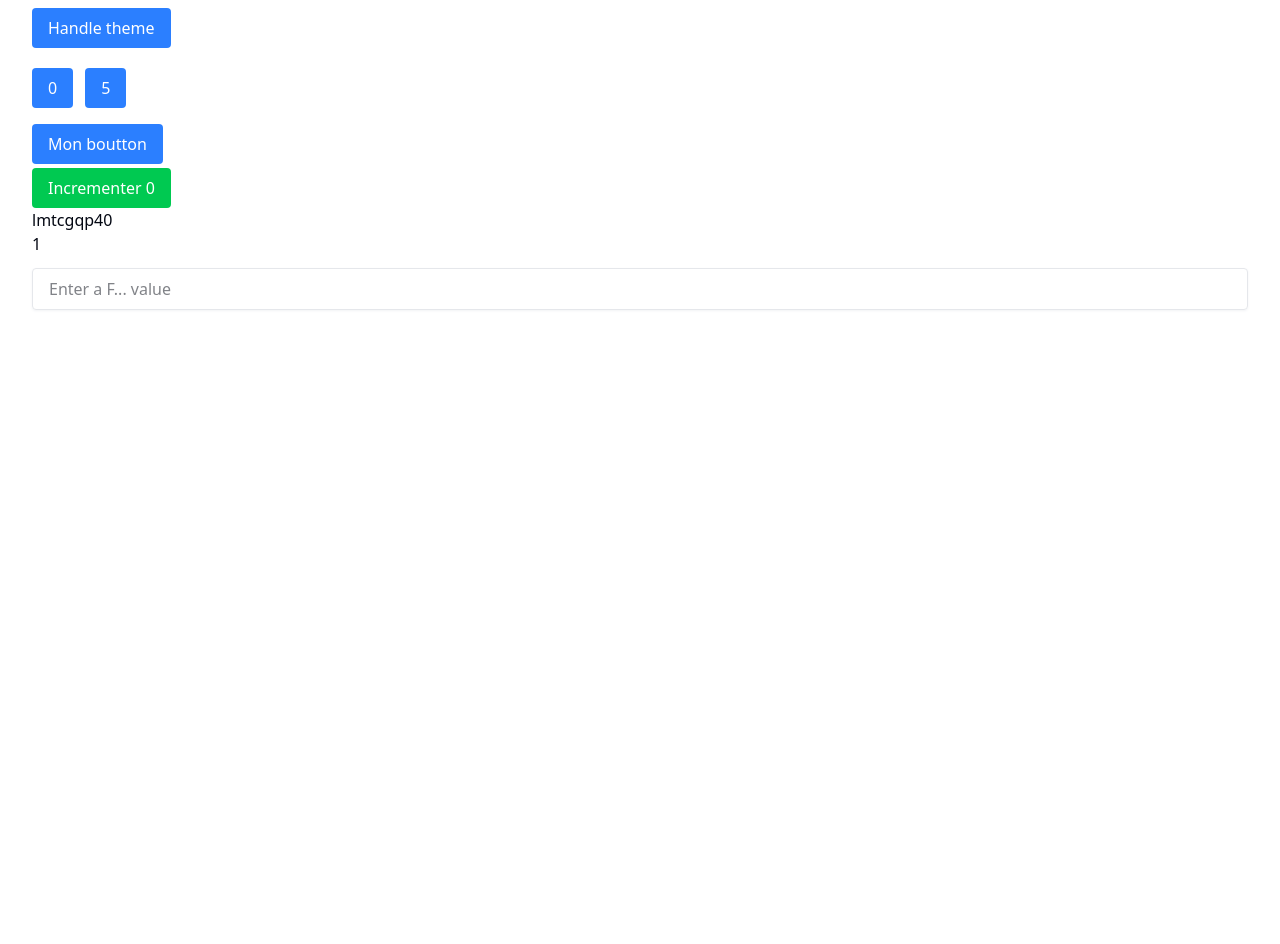
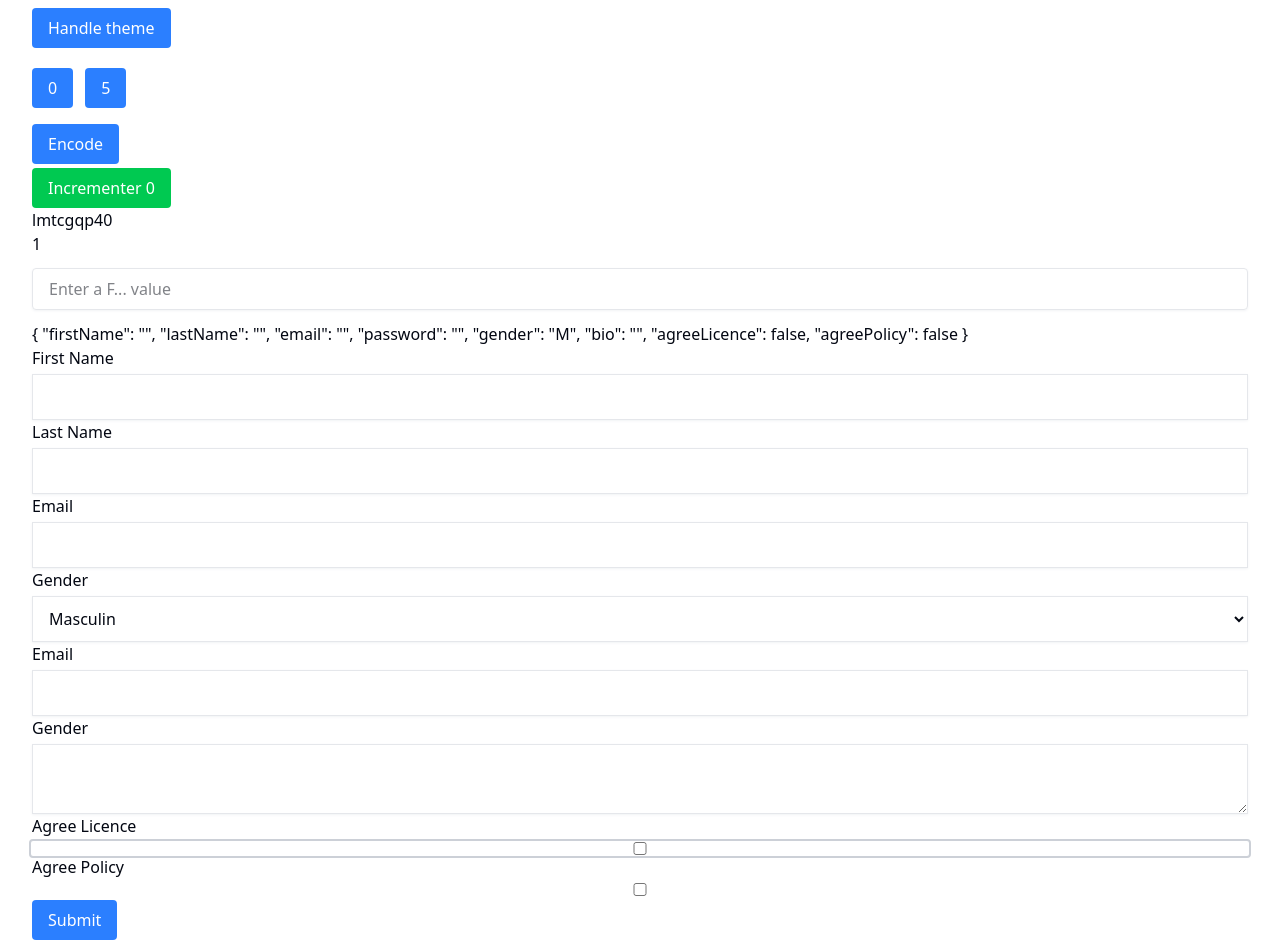
Before and after one commit to NdekoCode/react-discovery, a React (Vite) app: page / in a window 1280 px wide. Shown: the part 120-1064 px from the top of the page. Before the commit the page ends 800 px from the top, so only its background shows below. Built offline with nearby package versions, Linux system fonts and the light colour scheme.

Commit message:
feat: add CustomForm component and integrate it into App, enhance Button component to accept children

```diff
--- a/src/App.tsx
+++ b/src/App.tsx
@@ -1,5 +1,6 @@
 import { Encode } from "./components/custom/block-render";
 import { ControlledInput } from "./components/custom/controlled-input";
+import { CustomForm } from "./components/custom/custom-form";
 import { Increment } from "./components/custom/increment";
 import { useTheme } from "./stores/contexts/theme-context";
 
@@ -21,6 +22,7 @@ function App() {
         <Increment />
         <Encode />
         <ControlledInput />
+        <CustomForm />
       </div>
     </div>
   );
--- a/src/components/custom/block-render.tsx
+++ b/src/components/custom/block-render.tsx
@@ -1,4 +1,11 @@
-import { memo, useCallback, useMemo, useState } from "react";
+import {
+  FC,
+  memo,
+  PropsWithChildren,
+  useCallback,
+  useMemo,
+  useState,
+} from "react";
 
 import { wait } from "@/utils/helpers";
 
@@ -9,11 +16,11 @@ const encodeNumber = (value: number) => {
 
   return (timestamp + random).substring(0, 16); // trim to desired length
 };
-export const Button = memo(function ({
-  handleClick,
-}: {
-  handleClick: () => void;
-}) {
+export const Button: FC<
+  PropsWithChildren<{
+    handleClick: () => void;
+  }>
+> = memo(function ({ handleClick, children }) {
   console.log("Button render");
   return (
     <div className="my-1">
@@ -21,7 +28,7 @@ export const Button = memo(function ({
         className="px-4 py-2 rounded bg-blue-500 text-white transition-all duration-300 hover:bg-blue-600"
         onClick={handleClick}
       >
-        Mon boutton
+        {children}
       </button>
     </div>
   );
@@ -41,7 +48,7 @@ export function Encode() {
   console.log("Encoded render", encoded);
   return (
     <div>
-      <Button handleClick={handleClick} />
+      <Button handleClick={handleClick}>Encode</Button>
       <div>
         <button
           onClick={() => setCount((c) => c + 1)}
--- /dev/null
+++ b/src/components/custom/custom-form.tsx
@@ -0,0 +1,152 @@
+import { ChangeEvent, FormEvent, useCallback, useState } from "react";
+
+import { Button } from "./block-render";
+
+export const CustomForm = () => {
+  console.log("render");
+  const [formData, setFormData] = useState({
+    firstName: "",
+    lastName: "",
+    email: "",
+    password: "",
+    gender: "M",
+    bio: "",
+    agreeLicence: false,
+    agreePolicy: false,
+  });
+  const handleClick = useCallback(() => {
+    console.log("Render submit");
+  }, []);
+  const handleChange = useCallback(
+    (
+      e: ChangeEvent<HTMLInputElement | HTMLTextAreaElement | HTMLSelectElement>
+    ) => {
+      const target = e.target;
+      const value =
+        target instanceof HTMLInputElement && target.type === "checkbox"
+          ? target.checked
+          : target.value;
+
+      setFormData((prevFromData) => ({
+        ...prevFromData,
+        [target.name]: value,
+      }));
+    },
+    []
+  );
+
+  const handleSubmit = useCallback((e: FormEvent<HTMLFormElement>) => {
+    e.preventDefault();
+  }, []);
+  return (
+    <div>
+      <form onSubmit={handleSubmit}>
+        {JSON.stringify(formData, null, 2)}
+        <div className="flex flex-col gap-1">
+          <label htmlFor="firstName">First Name</label>
+          <input
+            type="text"
+            name="firstName"
+            id="firstName"
+            autoFocus
+            value={formData.firstName}
+            onChange={handleChange}
+            className="px-3 py-2.5 border border-gray-200 shadow shadow-gray-100"
+          />
+        </div>
+        <div className="flex flex-col gap-1">
+          <label htmlFor="lastName">Last Name</label>
+          <input
+            type="text"
+            name="lastName"
+            id="lastName"
+            autoFocus
+            value={formData.lastName}
+            onChange={handleChange}
+            className="px-3 py-2.5 border border-gray-200 shadow shadow-gray-100"
+          />
+        </div>
+
+        <div className="flex flex-col gap-1">
+          <label htmlFor="email">Email</label>
+          <input
+            type="text"
+            name="email"
+            id="email"
+            autoFocus
+            value={formData.email}
+            onChange={handleChange}
+            className="px-3 py-2.5 border border-gray-200 shadow shadow-gray-100"
+          />
+        </div>
+
+        <div className="flex flex-col gap-1">
+          <label htmlFor="sex">Gender</label>
+          <select
+            name="gender"
+            defaultValue={formData.gender || "M"}
+            id="gender"
+            autoFocus
+            value={formData.gender}
+            onChange={handleChange}
+            className="px-3 py-2.5 border border-gray-200 shadow shadow-gray-100"
+          >
+            <option value="M">Masculin</option>
+            <option value="F">Feminine</option>
+          </select>
+        </div>
+
+        <div className="flex flex-col gap-1">
+          <label htmlFor="email">Email</label>
+          <input
+            type="text"
+            name="email"
+            id="email"
+            autoFocus
+            value={formData.email}
+            onChange={handleChange}
+            className="px-3 py-2.5 border border-gray-200 shadow shadow-gray-100"
+          />
+        </div>
+
+        <div className="flex flex-col gap-1">
+          <label htmlFor="sex">Gender</label>
+          <textarea
+            name="bio"
+            defaultValue={formData.bio}
+            id="bio"
+            autoFocus
+            value={formData.bio}
+            onChange={handleChange}
+            className="px-3 py-2.5 border border-gray-200 shadow shadow-gray-100"
+          />
+        </div>
+
+        <div className="flex flex-col gap-1">
+          <label htmlFor="email">Agree Licence</label>
+          <input
+            type="checkbox"
+            name="agreeLicence"
+            id="agreeLicence"
+            autoFocus
+            checked={formData.agreeLicence}
+            onChange={handleChange}
+            className="px-3 py-2.5"
+          />
+        </div>
+        <div className="flex flex-col gap-1">
+          <label htmlFor="email">Agree Policy</label>
+          <input
+            type="checkbox"
+            name="agreePolicy"
+            id="agreePolicy"
+            checked={formData.agreePolicy}
+            onChange={handleChange}
+            className="px-3 py-2.5"
+          />
+        </div>
+        <Button handleClick={handleClick}>Submit</Button>
+      </form>
+    </div>
+  );
+};
--- a/src/stores/contexts/theme-context.tsx
+++ b/src/stores/contexts/theme-context.tsx
@@ -30,6 +30,7 @@ export const ThemeContextProvider: FC<PropsWithChildren<{}>> = memo(
       }),
       [theme]
     );
+    console.log(children);
     return (
       <ThemeContext.Provider value={value}>{children}</ThemeContext.Provider>
     );
```
